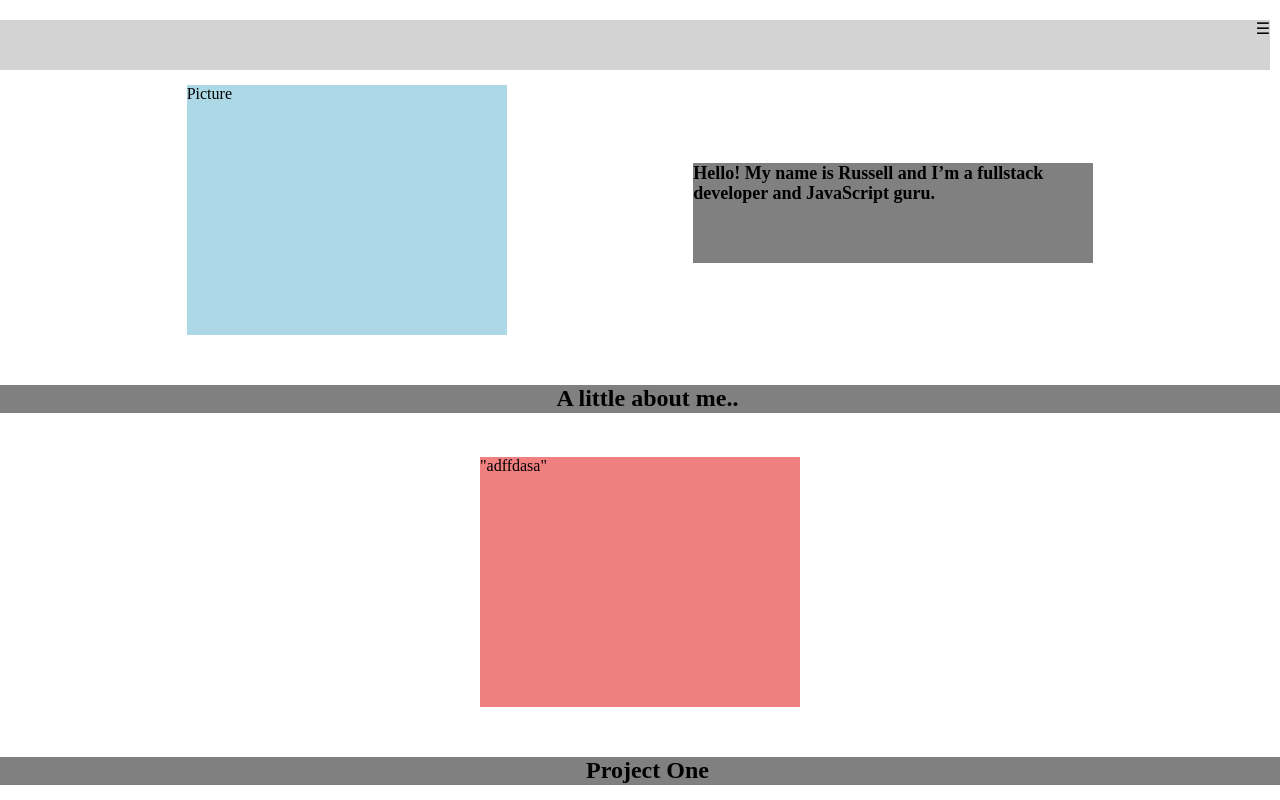
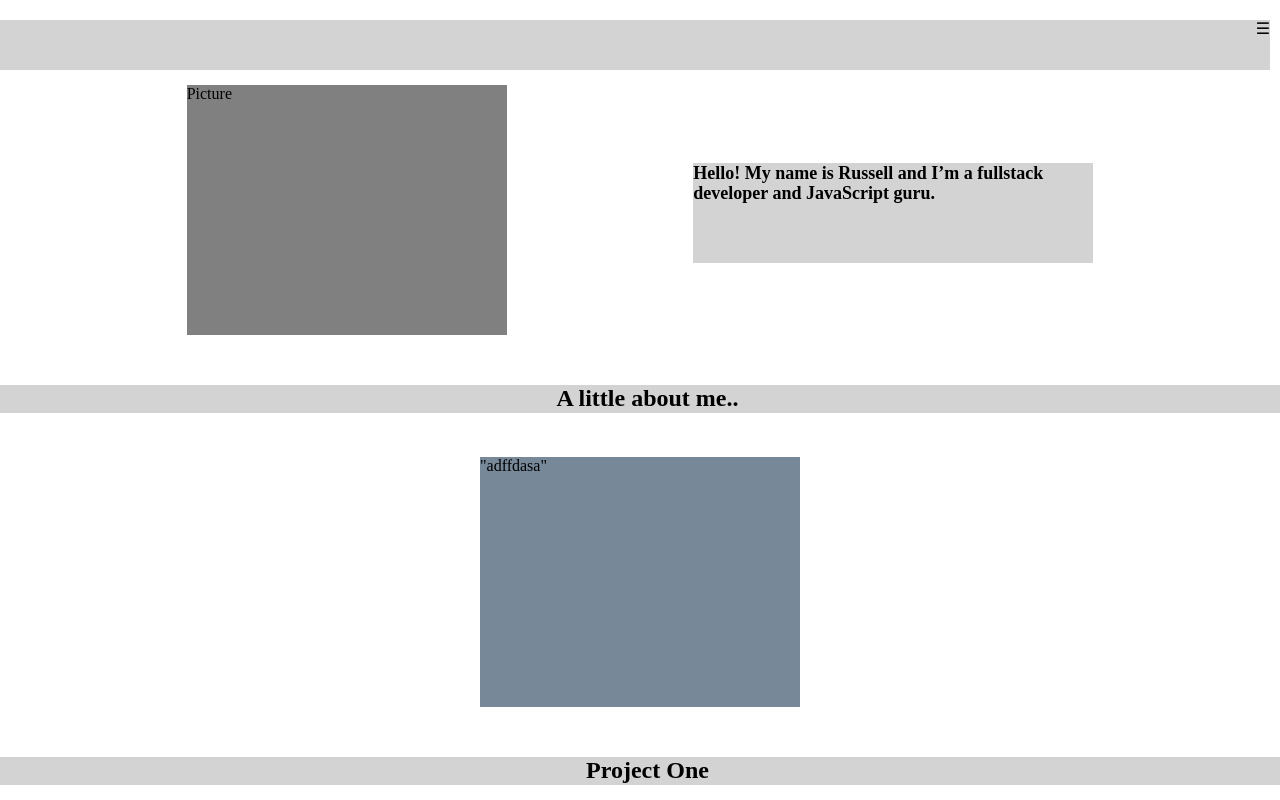
Before and after one commit to RussellMcCurdy/portfolio, a plain HTML site: page index.html in a window 1280 px wide. Shown: the top 800 px of the page. Drawn offline with nearby package versions, Linux system fonts and the light colour scheme.

Commit message:
changed colors to gray

```diff
--- a/main.css
+++ b/main.css
@@ -23,28 +23,28 @@
      }
 
  .picture {
-     background-color:lightblue;
+     background-color:gray;
      width: 320px;
      height: 250px;
      margin-top: 25px;
      margin-bottom: 30px;
  }
  h1  {
-     background-color: gray;
+     background-color: lightgray;
      width: 400px;
      height: 100px;
      font-size: 18px;
  }
 
  h2 {
-     background-color: gray;
+     background-color: lightgray;
      width: 100%;
      padding-left: 15px;
      text-align: center;
  }
 
  p {
-   background-color: lightcoral;
+   background-color: lightslategray;
        width: 320px;
      height: 250px;
      margin-top: 25px;
```
